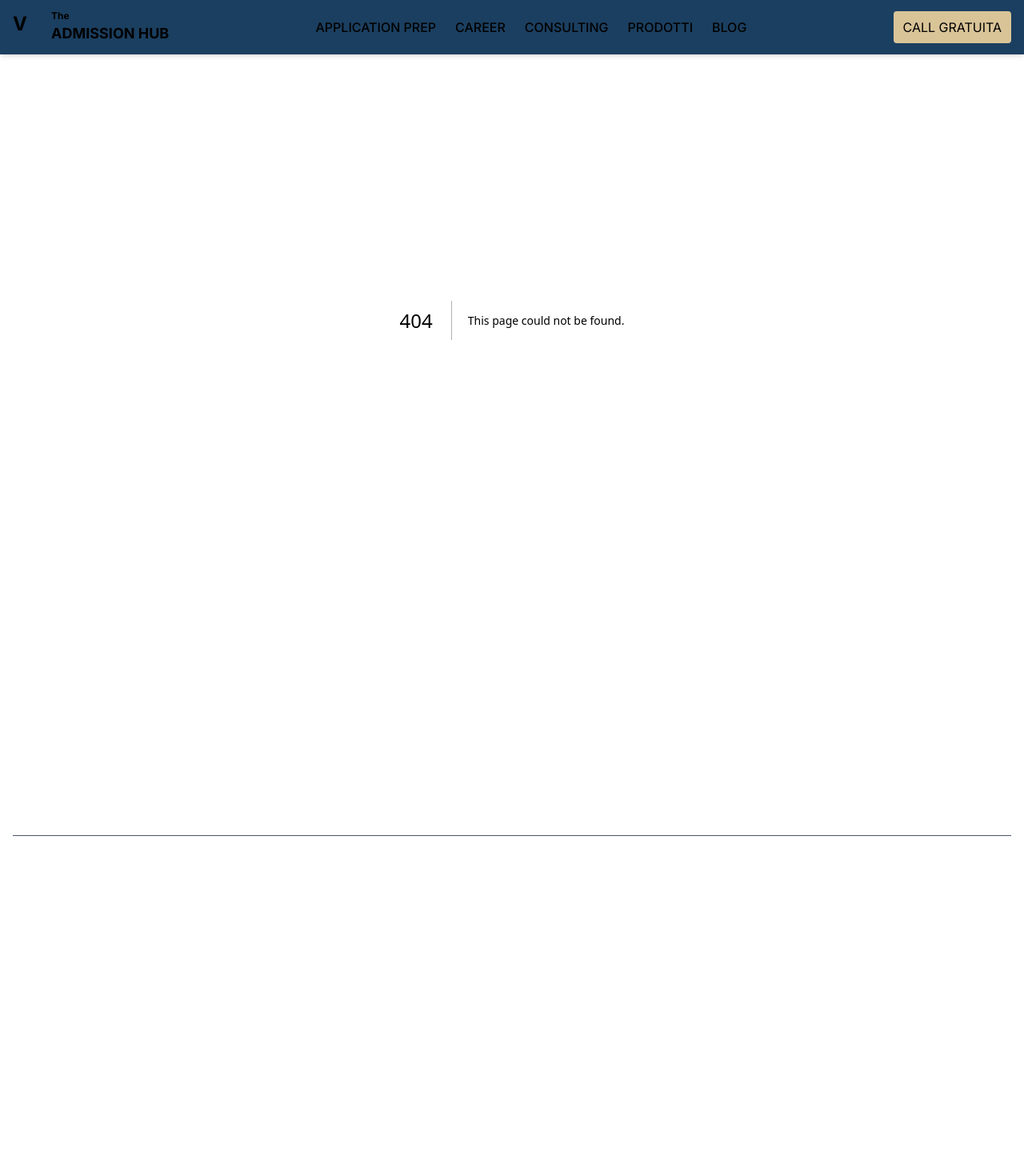
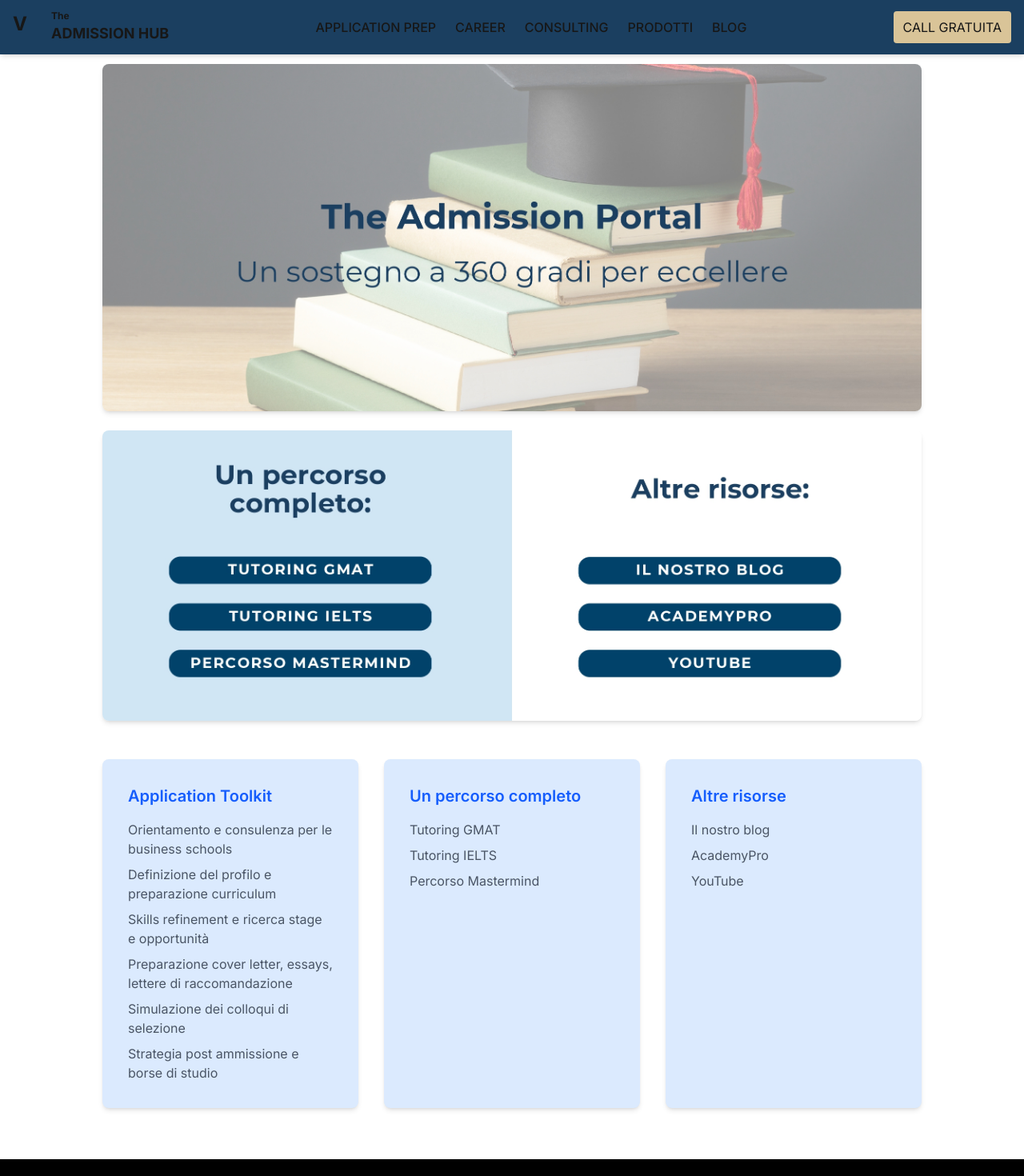
Before and after one commit to konhito/LastAdmissionHub, a Next.js app: page /admission in a window 1280 px wide. Before the commit this address had no page. Shown: the top 1470 px of the page at 80% size. Before the commit the page ends 1145 px from the top, so only its background shows below. Built offline with nearby package versions, Linux system fonts and the light colour scheme.

Commit message:
added a admission page

```diff
--- /dev/null
+++ b/src/app/admission/page.tsx
@@ -0,0 +1,72 @@
+// app/page.tsx
+import React from "react";
+import Image from "next/image";
+import admiFirst from "@/public/admiFirst.jpg";
+import admiSec from "@/public/admiSec.jpg";
+import CallToAction from "@/components/CallToAction";
+
+export default function HomePage() {
+  return (
+    <main className="bg-white text-gray-800 min-h-screen flex flex-col items-center ">
+      {/* Images Section */}
+      <div className="w-full max-w-5xl mb-12">
+        <Image
+          src={admiFirst}
+          alt="Admission Portal"
+          className="rounded-lg shadow-md mb-6 mt-20"
+        />
+        <Image
+          src={admiSec}
+          alt="Admission Portal"
+          className="rounded-lg shadow-md"
+        />
+      </div>
+
+      {/* Services Section */}
+      <section className="w-full max-w-5xl grid grid-cols-1 md:grid-cols-3 gap-8 mb-16">
+        <div className="bg-blue-100 p-8 rounded-lg shadow-md">
+          <h2 className="text-xl font-semibold text-blue-600 mb-4">
+            Application Toolkit
+          </h2>
+          <ul className="text-gray-600 space-y-2">
+            <li>Orientamento e consulenza per le business schools</li>
+            <li>Definizione del profilo e preparazione curriculum</li>
+            <li>Skills refinement e ricerca stage e opportunità</li>
+            <li>
+              Preparazione cover letter, essays, lettere di raccomandazione
+            </li>
+            <li>Simulazione dei colloqui di selezione</li>
+            <li>Strategia post ammissione e borse di studio</li>
+          </ul>
+        </div>
+        <div className="bg-blue-100 p-8 rounded-lg shadow-md">
+          <h2 className="text-xl font-semibold text-blue-600 mb-4">
+            Un percorso completo
+          </h2>
+          <ul className="text-gray-600 space-y-2">
+            <li>Tutoring GMAT</li>
+            <li>Tutoring IELTS</li>
+            <li>Percorso Mastermind</li>
+          </ul>
+        </div>
+        <div className="bg-blue-100 p-8 rounded-lg shadow-md">
+          <h2 className="text-xl font-semibold text-blue-600 mb-4">
+            Altre risorse
+          </h2>
+          <ul className="text-gray-600 space-y-2">
+            <li>Il nostro blog</li>
+            <li>AcademyPro</li>
+            <li>YouTube</li>
+          </ul>
+        </div>
+      </section>
+
+      {/* Call to Action Section */}
+      <div className="w-full bg-black py-12">
+        <div className="max-w-5xl mx-auto">
+          <CallToAction />
+        </div>
+      </div>
+    </main>
+  );
+}
```
Also changed, not shown: src/public/admiFirst.jpg (added), src/public/admiSec.jpg (added).
